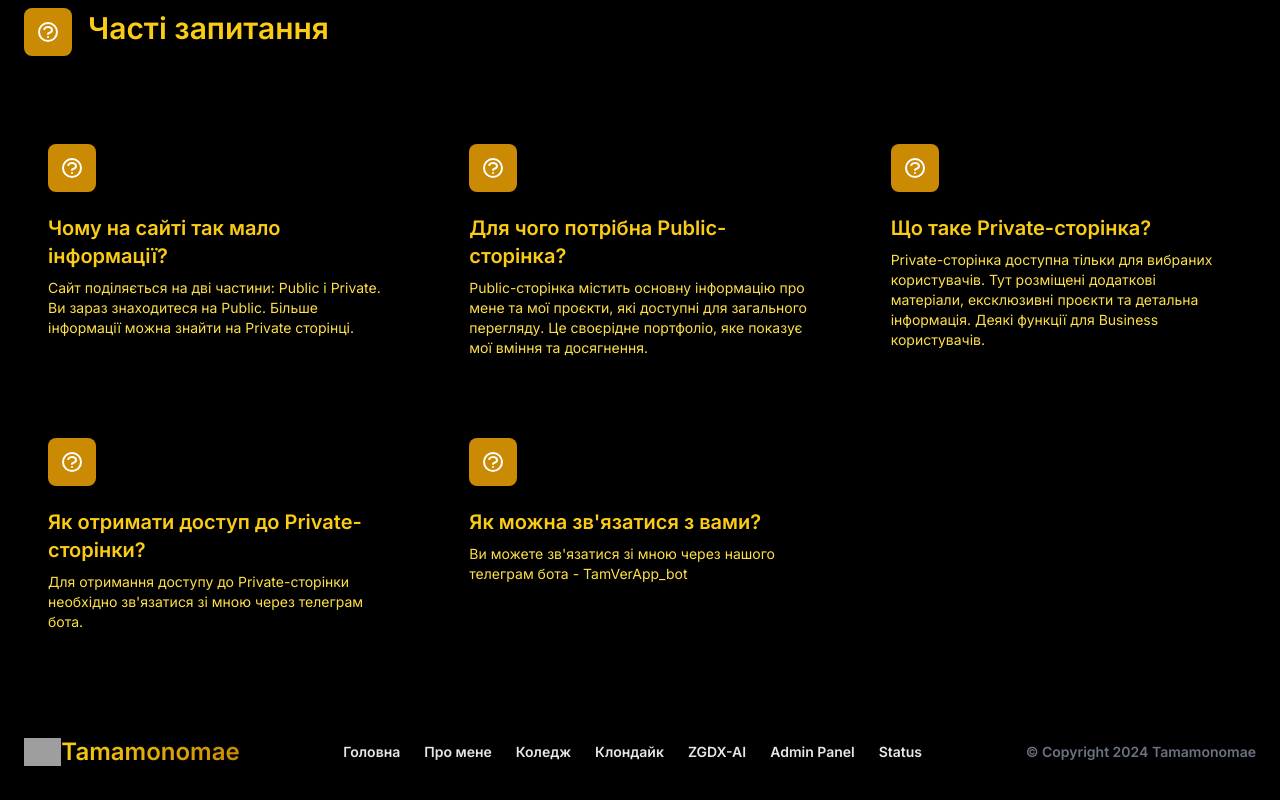
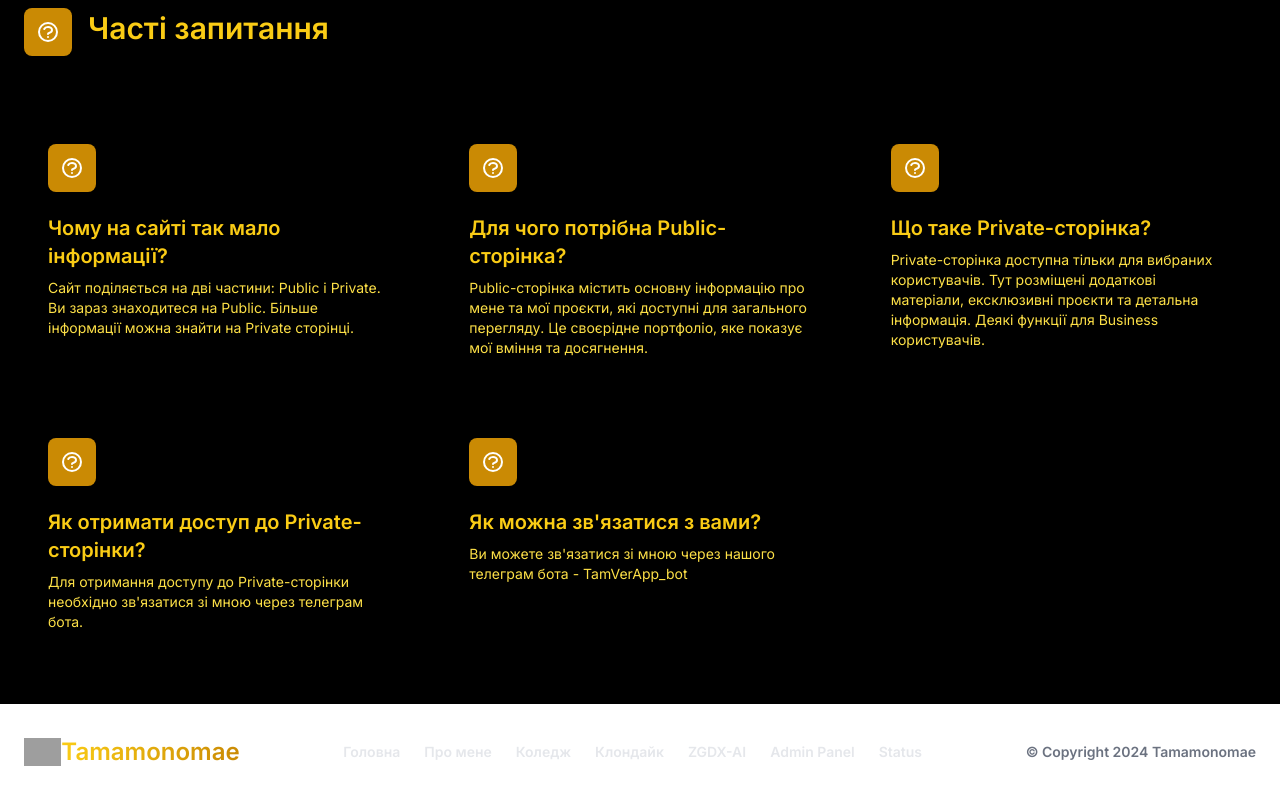
Before and after one commit to PelykhIhor/WebTamamonomae, a Next.js app: page / in a window 1280 px wide. Shown: the part 2272-3072 px from the top of the page. Built offline with nearby package versions, Linux system fonts and the light colour scheme; grey boxes are pictures that could not be loaded.

Commit message:
Update Footer.js

```diff
--- a/src/components/Footer.js
+++ b/src/components/Footer.js
@@ -17,7 +17,7 @@ const logo = {
 
 export default function Footer() {
     return (
-        <footer className="bg-black dark:bg-gray-900">
+        <footer className="bg-white dark:bg-gray-900">
             <div className="container flex flex-col items-center justify-between px-6 py-8 mx-auto lg:flex-row">
                 <a href={logo.href} className="flex items-center">
                     <img className="w-auto h-7" src={logo.href} alt={logo.title} />
```
